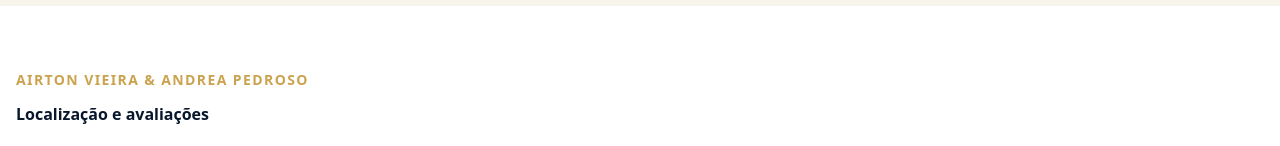
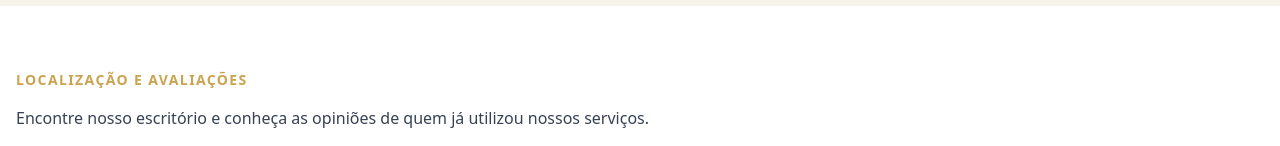
Before and after one commit to mateuscampesato/AADespachante-website, a React (Vite) app: page / in a window 1280 px wide. Shown: the part 2549-2695 px from the top of the page. Built offline with nearby package versions, Linux system fonts and the light colour scheme.

Commit message:
Fix Business component import

```diff
--- a/src/Business.jsx
+++ b/src/Business.jsx
@@ -2,11 +2,7 @@
     return (
         <section id="localizacao" className="bg-white px-4 py-16 text-night">
             <div className="mx-auto max-w-7xl">
-                <p className="text-sm font-semibold uppercase tracking-widest text-gold">
-                    Airton Vieira & Andrea Pedroso
-                </p>
-
-                <h2 className="mt-3 max-w-3xl font-bold">
+                <h2 className="text-sm font-semibold uppercase tracking-widest text-gold">
                     Localização e avaliações
                 </h2>
 
```
